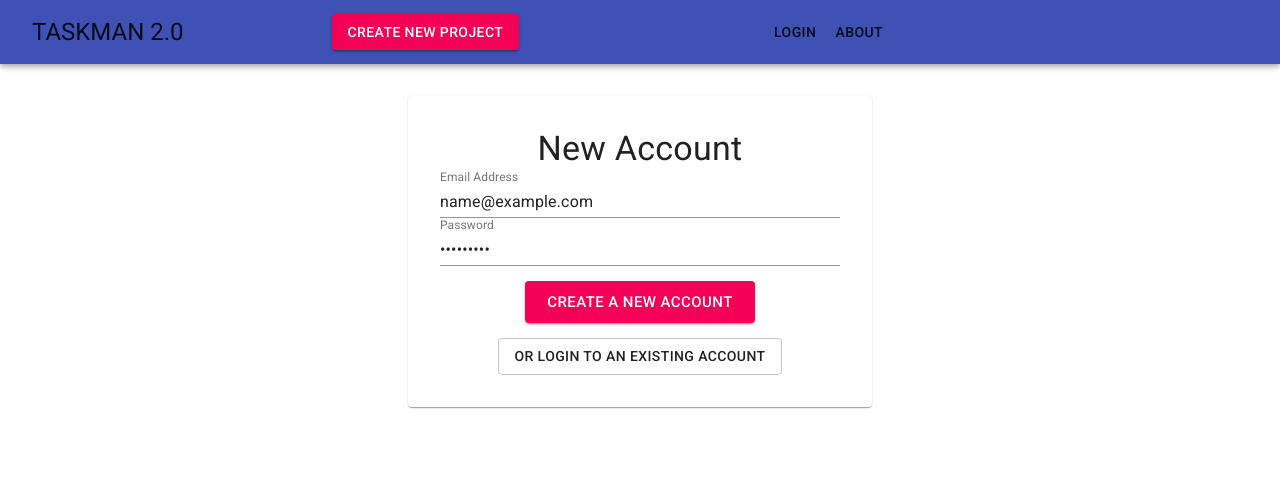
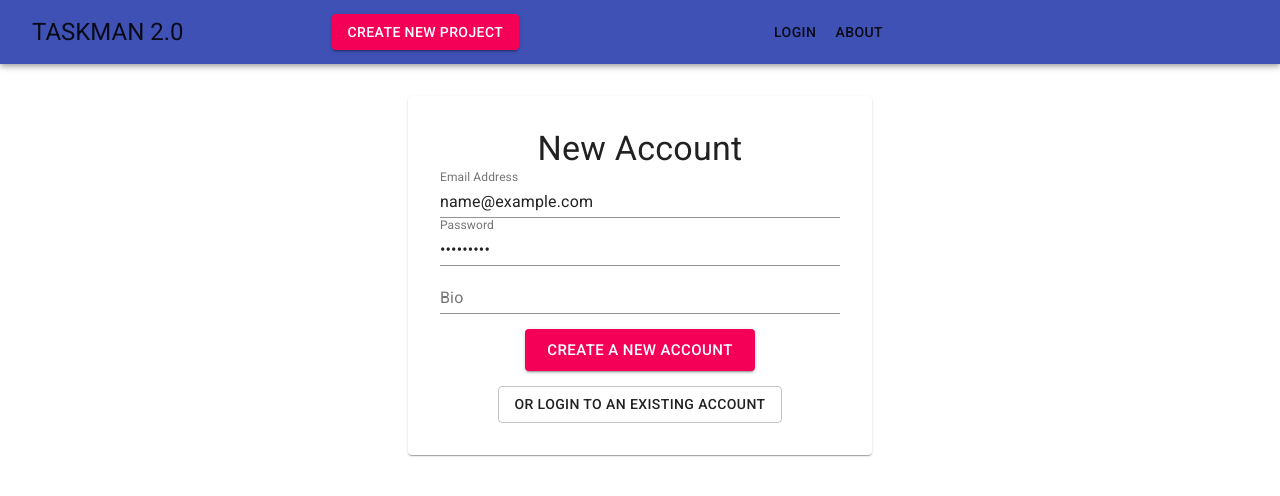
Before and after one commit to jallend1/taskman, a React (Create React App) app: page /login in a window 1280 px wide. Both pictures are taken after typing "name@example.com", "Sample123" into the empty fields and a click on the button "CREATE A NEW ACCOUNT". Shown: the top 496 px of the page. Built offline with nearby package versions, Linux system fonts and the light colour scheme; no server answers.

Commit message:
Adds bio field to user database for more detailed user profiles in the future

```diff
--- a/src/Components/Login.js
+++ b/src/Components/Login.js
@@ -14,6 +14,7 @@ const Login = () => {
     useContext(AuthContext);
   const [email, setEmail] = useState('');
   const [password, setPassword] = useState('');
+  const [bio, setBio] = useState('');
   const [newUser, setNewUser] = useState(false);
   const useStyles = makeStyles({
     loginBox: {
@@ -37,6 +38,8 @@ const Login = () => {
       setEmail(e.target.value);
     } else if (e.target.id === 'password') {
       setPassword(e.target.value);
+    } else if(e.target.id === 'bio'){
+      setBio(e.target.value);
     }
   };
   const loginPage = () => {
@@ -110,7 +113,7 @@ const Login = () => {
         <form
           noValidate
           autoComplete="off"
-          onSubmit={(e) => createNew(e, email, password)}
+          onSubmit={(e) => createNew(e, email, password, bio)}
         >
           <TextField
             fullWidth
@@ -128,13 +131,21 @@ const Login = () => {
             type="password"
             onChange={handleChange}
           />
+          <TextField
+            fullWidth
+            id="bio"
+            value={bio}
+            label="Bio"
+            type="text"
+            onChange={handleChange}
+          />
           <Button
             className={classes.spacious}
             type="submit"
             size="large"
             variant="contained"
             color="secondary"
-            onClick={(e) => createNew(e, email, password)}
+            onClick={(e) => createNew(e, email, password, bio)}
           >
             Create a New Account
           </Button>
--- a/src/Contexts/AuthContext.js
+++ b/src/Contexts/AuthContext.js
@@ -1,6 +1,6 @@
 import React, { createContext } from 'react';
 import { withRouter } from 'react-router-dom';
-import { auth, provider } from '../firebaseConfig';
+import { auth, provider, db } from '../firebaseConfig';
 
 export const AuthContext = createContext();
 
@@ -24,13 +24,16 @@ class AuthContextProvider extends React.Component {
     });
   }
 
-  createNew = (e, email, password) => {
+  createNew = (e, email, password, bio) => {
+    console.log(bio);
     e.preventDefault();
     auth
       .createUserWithEmailAndPassword(email, password)
       .then((result) => {
-        const userInfo = result.user;
-        this.setState(userInfo);
+        this.setState({userInfo: result.user})
+        return db.collection('users').doc(result.user.uid).set({
+          bio
+        });
       })
       .catch((error) => {
         if (error.code === 'auth/email-already-in-use') {
```
